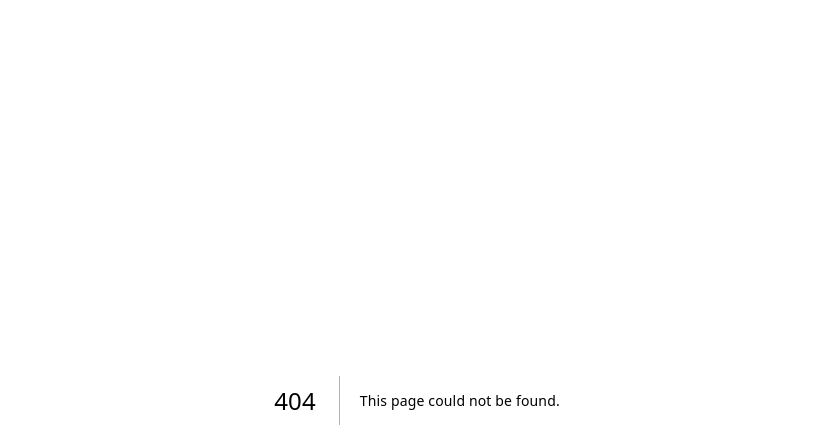
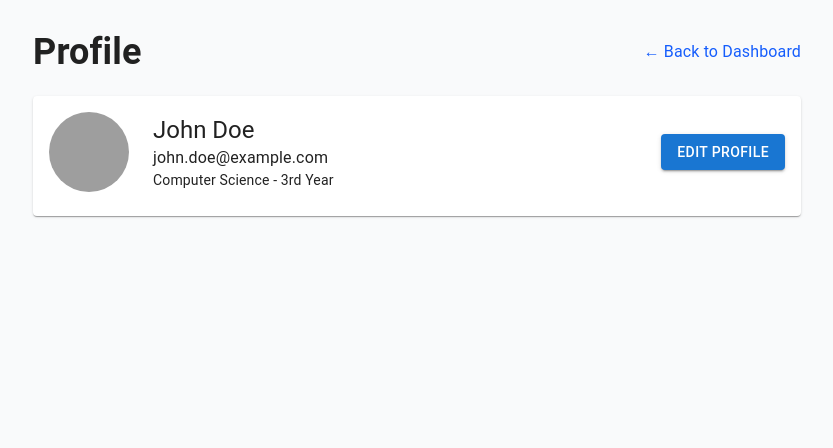
Before and after one commit to Sathyajith-pro/SkillNet_Research, a Next.js app in the folder frontend/: page /student/profile in a window 1280 px wide. Before the commit this address had no page. Shown: the top 448 px of the page, without its empty margins (223-1056 px from the left). Built offline with nearby package versions, Linux system fonts and the light colour scheme; grey boxes are pictures that could not be loaded.

Commit message:
Students settings added

```diff
--- a/frontend/src/app/student/page.tsx
+++ b/frontend/src/app/student/page.tsx
@@ -16,6 +16,7 @@ import {
   DialogActions,
   TextField,
 } from "@mui/material";
+import Link from "next/link";
 
 export default function StudentDashboard() {
   const [studentInfo, setStudentInfo] = useState({
@@ -81,9 +82,16 @@ export default function StudentDashboard() {
               <Typography variant="body2">{studentInfo.major} - {studentInfo.year}</Typography>
             </div>
           </div>
-          <Button variant="contained" color="primary" onClick={() => setOpenEdit(true)}>
-            Edit Profile
-          </Button>
+          <div className="flex space-x-2">
+            <Button variant="contained" color="primary" onClick={() => setOpenEdit(true)}>
+              Edit Profile
+            </Button>
+            <Link href="/student/profile">
+              <Button variant="outlined" color="primary">
+                View Full Profile
+              </Button>
+            </Link>
+          </div>
         </CardContent>
       </Card>
 
--- /dev/null
+++ b/frontend/src/app/student/profile/page.tsx
@@ -0,0 +1,105 @@
+"use client";
+
+import { useState } from "react";
+import {
+  Card,
+  CardContent,
+  Button,
+  Avatar,
+  Typography,
+  Dialog,
+  DialogTitle,
+  DialogContent,
+  DialogActions,
+  TextField,
+} from "@mui/material";
+import Link from "next/link";
+
+export default function StudentProfilePage() {
+  const [studentInfo, setStudentInfo] = useState({
+    name: "John Doe",
+    email: "john.doe@example.com",
+    major: "Computer Science",
+    year: "3rd Year",
+    avatar: "https://i.pravatar.cc/150?img=3",
+  });
+  const [openEdit, setOpenEdit] = useState(false);
+
+  return (
+    <main className="min-h-screen bg-gray-50 p-8">
+      <div className="max-w-3xl mx-auto">
+        <div className="flex justify-between items-center mb-6">
+          <h1 className="text-4xl font-bold">Profile</h1>
+          <Link href="/student">
+            <a className="text-blue-600 hover:underline">← Back to Dashboard</a>
+          </Link>
+        </div>
+        <Card>
+          <CardContent className="flex items-center justify-between">
+            <div className="flex items-center space-x-6">
+              <Avatar src={studentInfo.avatar} sx={{ width: 80, height: 80 }} />
+              <div>
+                <Typography variant="h5">{studentInfo.name}</Typography>
+                <Typography variant="body1">{studentInfo.email}</Typography>
+                <Typography variant="body2">
+                  {studentInfo.major} - {studentInfo.year}
+                </Typography>
+              </div>
+            </div>
+            <Button
+              variant="contained"
+              color="primary"
+              onClick={() => setOpenEdit(true)}
+            >
+              Edit Profile
+            </Button>
+          </CardContent>
+        </Card>
+
+        <Dialog open={openEdit} onClose={() => setOpenEdit(false)}>
+          <DialogTitle>Edit Profile</DialogTitle>
+          <DialogContent className="space-y-4">
+            <TextField
+              label="Name"
+              fullWidth
+              value={studentInfo.name}
+              onChange={(e) =>
+                setStudentInfo({ ...studentInfo, name: e.target.value })
+              }
+            />
+            <TextField
+              label="Email"
+              fullWidth
+              value={studentInfo.email}
+              onChange={(e) =>
+                setStudentInfo({ ...studentInfo, email: e.target.value })
+              }
+            />
+            <TextField
+              label="Major"
+              fullWidth
+              value={studentInfo.major}
+              onChange={(e) =>
+                setStudentInfo({ ...studentInfo, major: e.target.value })
+              }
+            />
+            <TextField
+              label="Year"
+              fullWidth
+              value={studentInfo.year}
+              onChange={(e) =>
+                setStudentInfo({ ...studentInfo, year: e.target.value })
+              }
+            />
+          </DialogContent>
+          <DialogActions>
+            <Button onClick={() => setOpenEdit(false)}>Cancel</Button>
+            <Button variant="contained" onClick={() => setOpenEdit(false)}>
+              Save
+            </Button>
+          </DialogActions>
+        </Dialog>
+      </div>
+    </main>
+  );
+}
```
Also changed, not shown: 1 other file (tests, documents, lock files or other folders).
